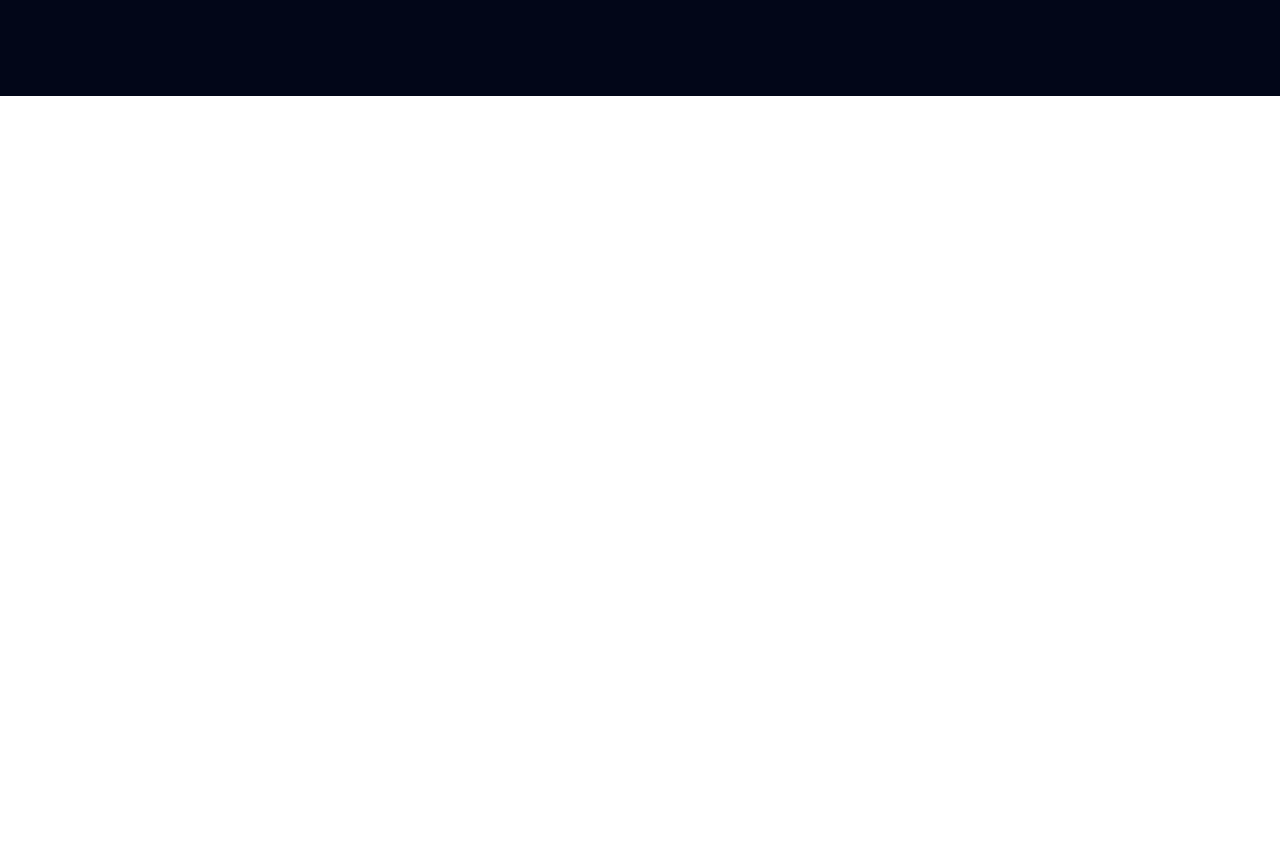
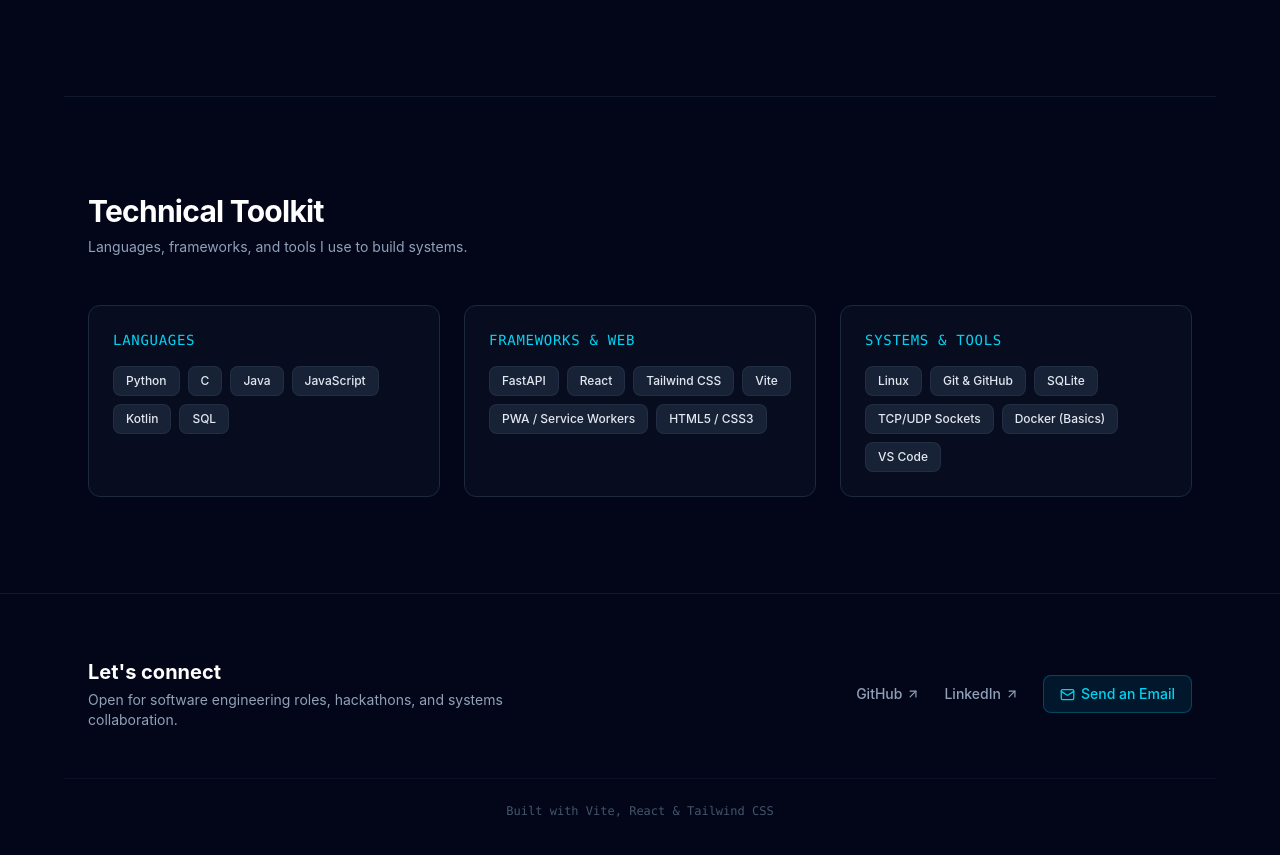
Before and after one commit to ask-io/portfolio, a React app: page / in a window 1280 px wide. Shown: the part 1239-2094 px from the top of the page. Before the commit the page ends 1335 px from the top, so only its background shows below. Built offline with nearby package versions, Linux system fonts and the light colour scheme; the HTML template or start-up script is replaced by a standard one.

Commit message:
feat: add categorized skills section and contact footer

```diff
--- a/src/App.jsx
+++ b/src/App.jsx
@@ -1,6 +1,8 @@
 import Navbar from './components/Navbar';
 import Hero from './components/Hero';
 import Projects from './components/Projects';
+import Skills from './components/Skills';
+import Footer from './components/Footer';
 
 export default function App() {
   return (
@@ -9,7 +11,9 @@
       <main>
         <Hero />
         <Projects />
+        <Skills />
       </main>
+      <Footer />
     </div>
   );
 }
--- /dev/null
+++ b/src/components/Footer.jsx
@@ -0,0 +1,44 @@
+import { Mail, ArrowUpRight } from 'lucide-react';
+
+export default function Footer() {
+  return (
+    <footer id="contact" className="border-t border-slate-900 bg-slate-950 py-16">
+      <div className="max-w-6xl mx-auto px-6 flex flex-col md:flex-row items-start md:items-center justify-between gap-8">
+        <div>
+          <h3 className="text-xl font-bold text-white">Let's connect</h3>
+          <p className="text-sm text-slate-400 mt-1 max-w-md">
+            Open for software engineering roles, hackathons, and systems collaboration.
+          </p>
+        </div>
+
+        <div className="flex flex-wrap items-center gap-6 text-sm font-medium">
+          <a
+            href="https://github.com/ask-io"
+            target="_blank"
+            rel="noreferrer"
+            className="inline-flex items-center gap-1 text-slate-400 hover:text-white transition-colors"
+          >
+            GitHub <ArrowUpRight size={14} />
+          </a>
+          <a
+            href="https://www.linkedin.com/in/abhijit-s-kunnel/"
+            target="_blank"
+            rel="noreferrer"
+            className="inline-flex items-center gap-1 text-slate-400 hover:text-white transition-colors"
+          >
+            LinkedIn <ArrowUpRight size={14} />
+          </a>
+          <a
+            href="mailto:abhijitsmijukunnel@gmail.com"
+            className="inline-flex items-center gap-1.5 px-4 py-2 rounded-lg bg-cyan-500/10 text-cyan-400 border border-cyan-500/30 hover:bg-cyan-500/20 transition-all"
+          >
+            <Mail size={15} /> Send an Email
+          </a>
+        </div>
+      </div>
+      <div className="max-w-6xl mx-auto px-6 mt-12 pt-6 border-t border-slate-900/60 text-center text-xs text-slate-600 font-mono">
+        Built with Vite, React & Tailwind CSS
+      </div>
+    </footer>
+  );
+}
--- /dev/null
+++ b/src/components/Skills.jsx
@@ -0,0 +1,48 @@
+const skillCategories = [
+  {
+    category: "Languages",
+    skills: ["Python", "C", "Java", "JavaScript", "Kotlin", "SQL"]
+  },
+  {
+    category: "Frameworks & Web",
+    skills: ["FastAPI", "React", "Tailwind CSS", "Vite", "PWA / Service Workers", "HTML5 / CSS3"]
+  },
+  {
+    category: "Systems & Tools",
+    skills: ["Linux", "Git & GitHub", "SQLite", "TCP/UDP Sockets", "Docker (Basics)", "VS Code"]
+  }
+];
+
+export default function Skills() {
+  return (
+    <section id="skills" className="max-w-6xl mx-auto px-6 py-24 border-t border-slate-900">
+      <div className="mb-12">
+        <h2 className="text-2xl sm:text-3xl font-bold text-white tracking-tight">Technical Toolkit</h2>
+        <p className="text-slate-400 mt-2 text-sm">Languages, frameworks, and tools I use to build systems.</p>
+      </div>
+
+      <div className="grid grid-cols-1 md:grid-cols-3 gap-6">
+        {skillCategories.map((group) => (
+          <div
+            key={group.category}
+            className="p-6 rounded-xl bg-slate-900/40 border border-slate-800"
+          >
+            <h3 className="text-sm font-mono text-cyan-400 uppercase tracking-wider mb-4">
+              {group.category}
+            </h3>
+            <div className="flex flex-wrap gap-2">
+              {group.skills.map((skill) => (
+                <span
+                  key={skill}
+                  className="px-3 py-1.5 rounded-lg text-xs font-medium bg-slate-800/80 text-slate-200 border border-slate-700/40"
+                >
+                  {skill}
+                </span>
+              ))}
+            </div>
+          </div>
+        ))}
+      </div>
+    </section>
+  );
+}
```
